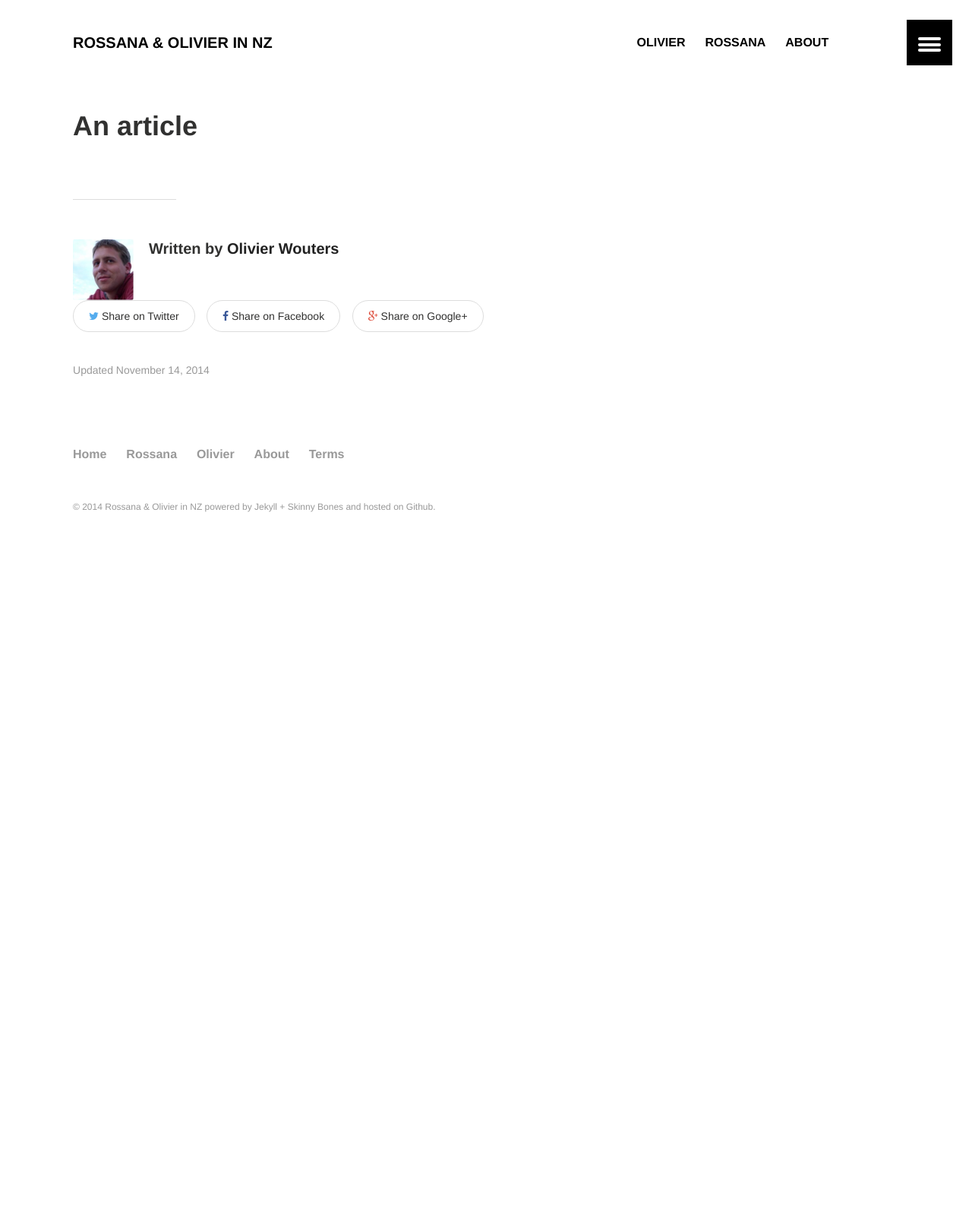
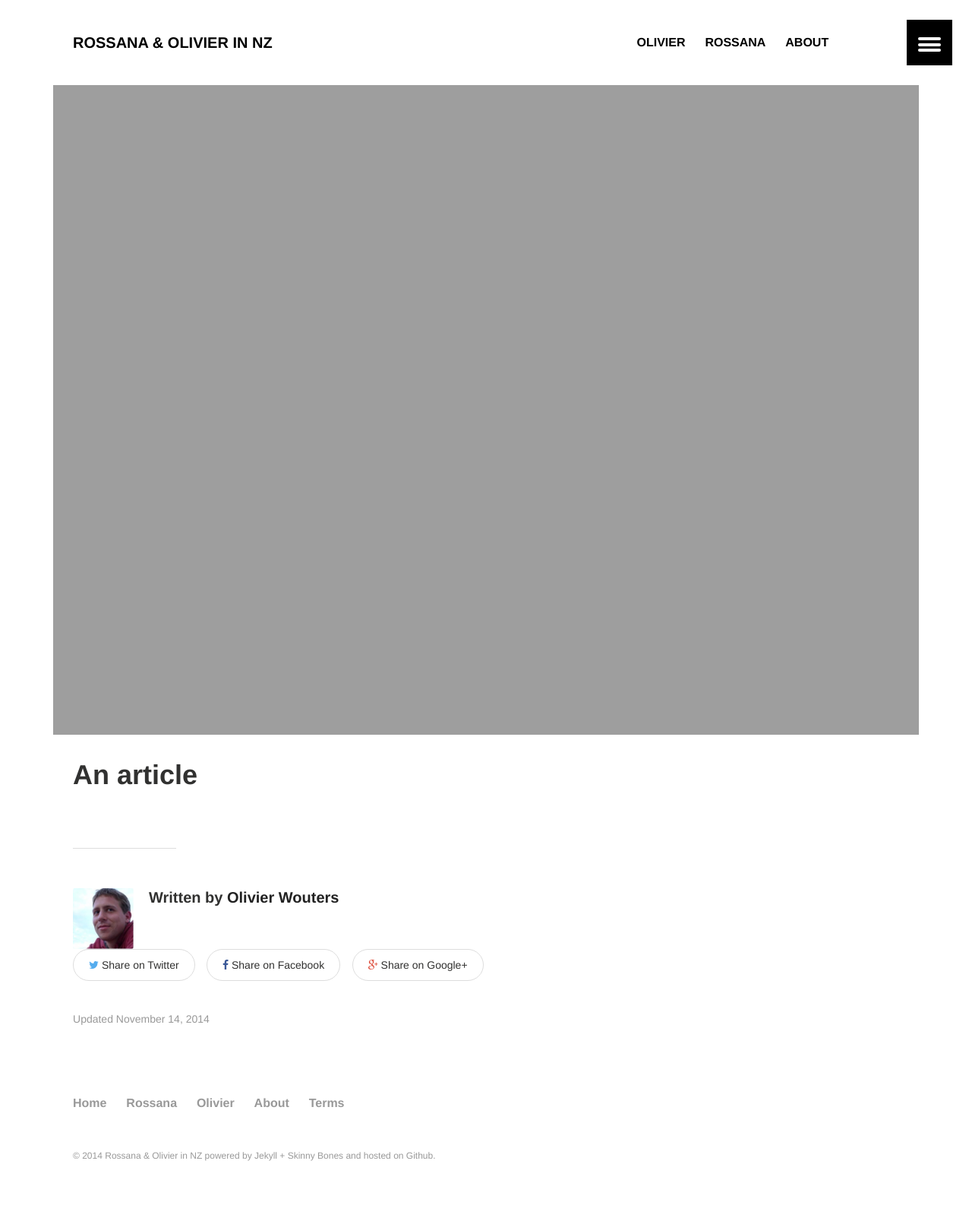
Before and after one commit to rokiwi/old, a Jekyll site: the page built from _posts/articles/2014-11-14-dummy-article.md, in a window 1280 px wide. Shown: the whole page at 76% size. Built offline with Jekyll 4.4.1, drawn with Linux system fonts in a browser that asks for light colours; before the commit the page ends 900 px from its top, so only the background shows below that.

Commit message:
Update 2014-11-14-dummy-article.md

```diff
--- a/_posts/articles/2014-11-14-dummy-article.md
+++ b/_posts/articles/2014-11-14-dummy-article.md
@@ -4,5 +4,7 @@ title: An article
 categories: articles
 excerpt: A dummy article.
 author: olivier
+image:
+  feature: vol-aller.png
 published: true
 ---
```
